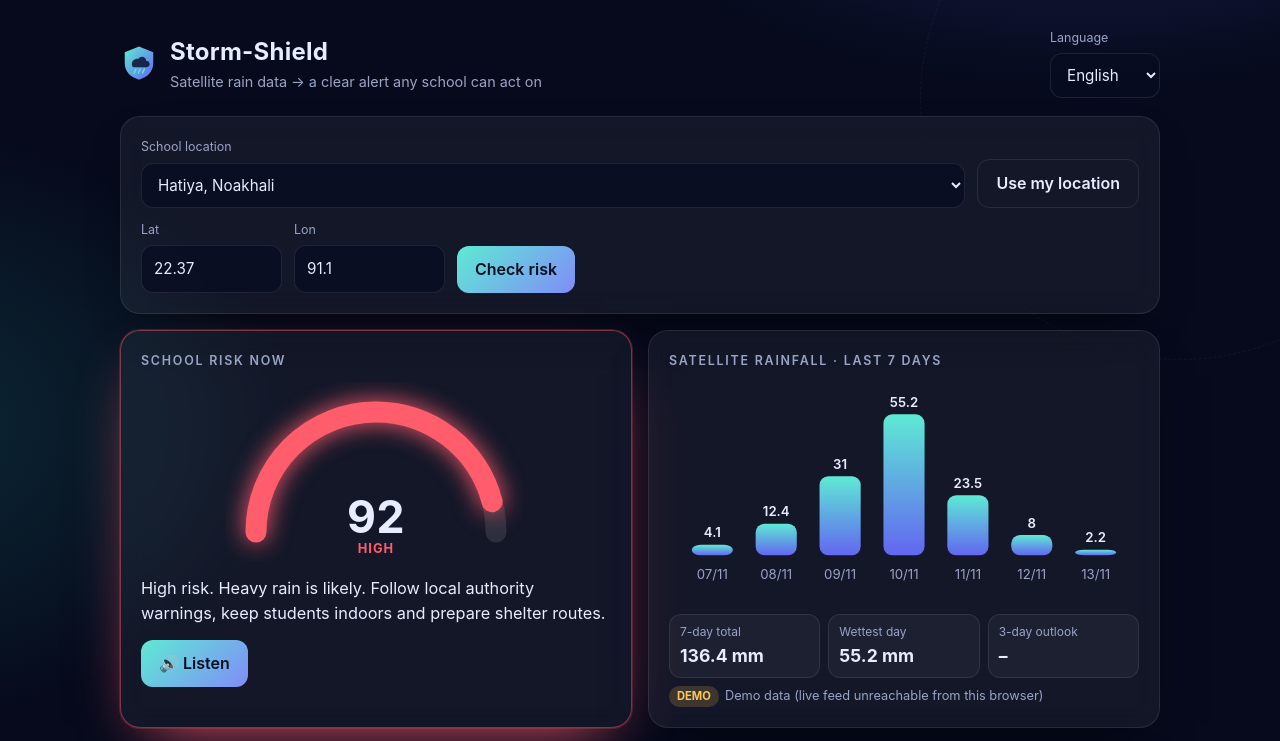
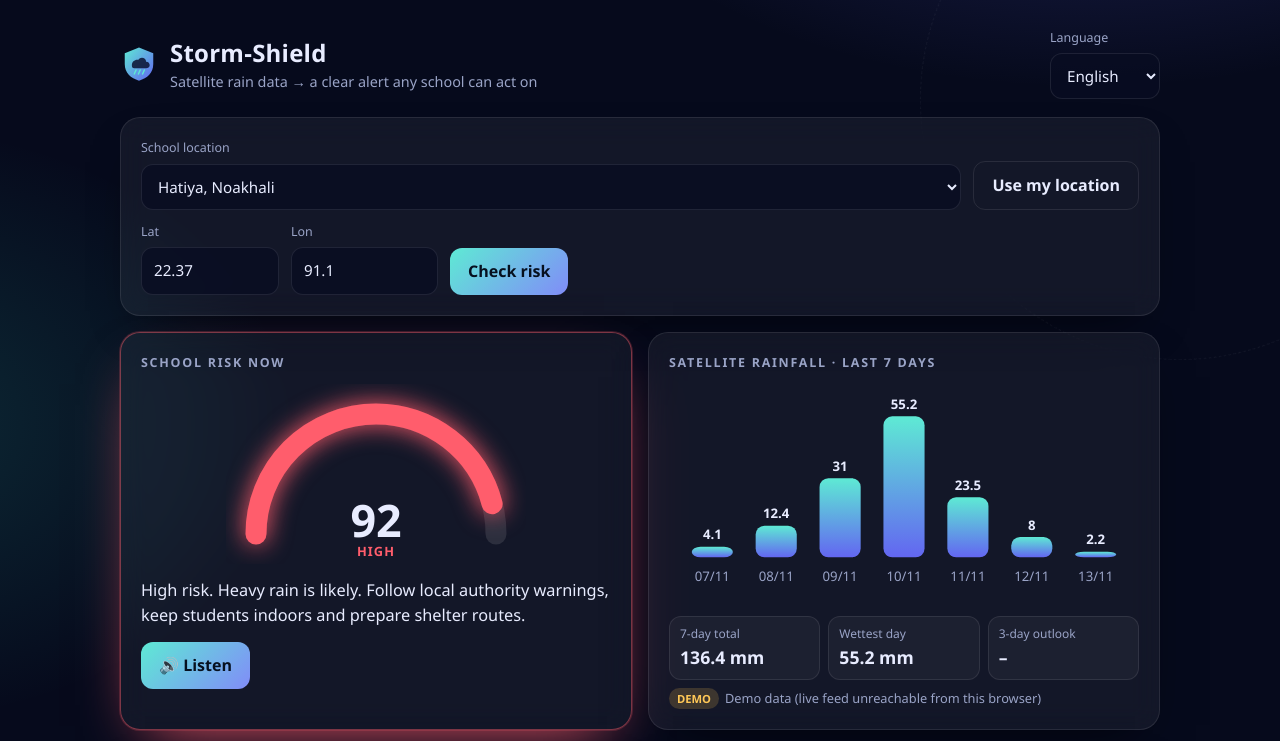
Before and after one commit to shahriarsharif406/storm-shield, a plain HTML site: page index.html in a window 1280 px wide. Shown: the top 741 px of the page. Drawn offline with Linux system fonts and the light colour scheme; no server answers.

Commit message:
Drop Inter from font stack (garbled on some machines); use system fonts
Co-Authored-By: Claude Sonnet 5.5 <noreply@anthropic.com>
Claude-Session: https://claude.ai/code/session_018JD6rybNHYmqzn5R3q1S4c

```diff
--- a/style.css
+++ b/style.css
@@ -7,7 +7,7 @@
 html{color-scheme:dark}
 body{
   margin:0; min-height:100vh; color:var(--ink);
-  font:16px/1.55 "Inter","Segoe UI","Noto Sans Bengali","Noto Sans Devanagari",system-ui,sans-serif;
+  font:16px/1.55 "Segoe UI",system-ui,"Noto Sans Bengali","Noto Sans Devanagari",system-ui,sans-serif;
   background:
     radial-gradient(900px 500px at 85% -10%, rgba(99,102,241,.28), transparent 60%),
     radial-gradient(700px 500px at -10% 20%, rgba(45,212,191,.16), transparent 60%),
```
